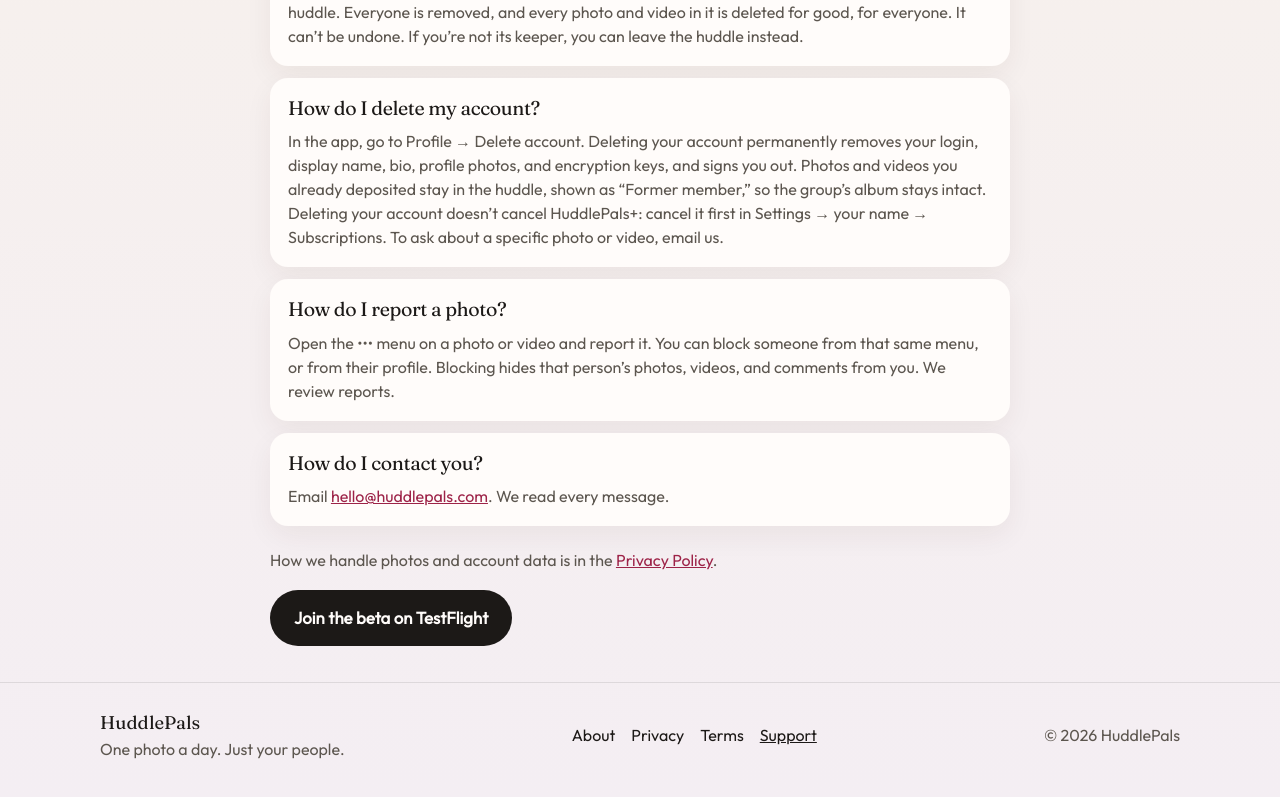
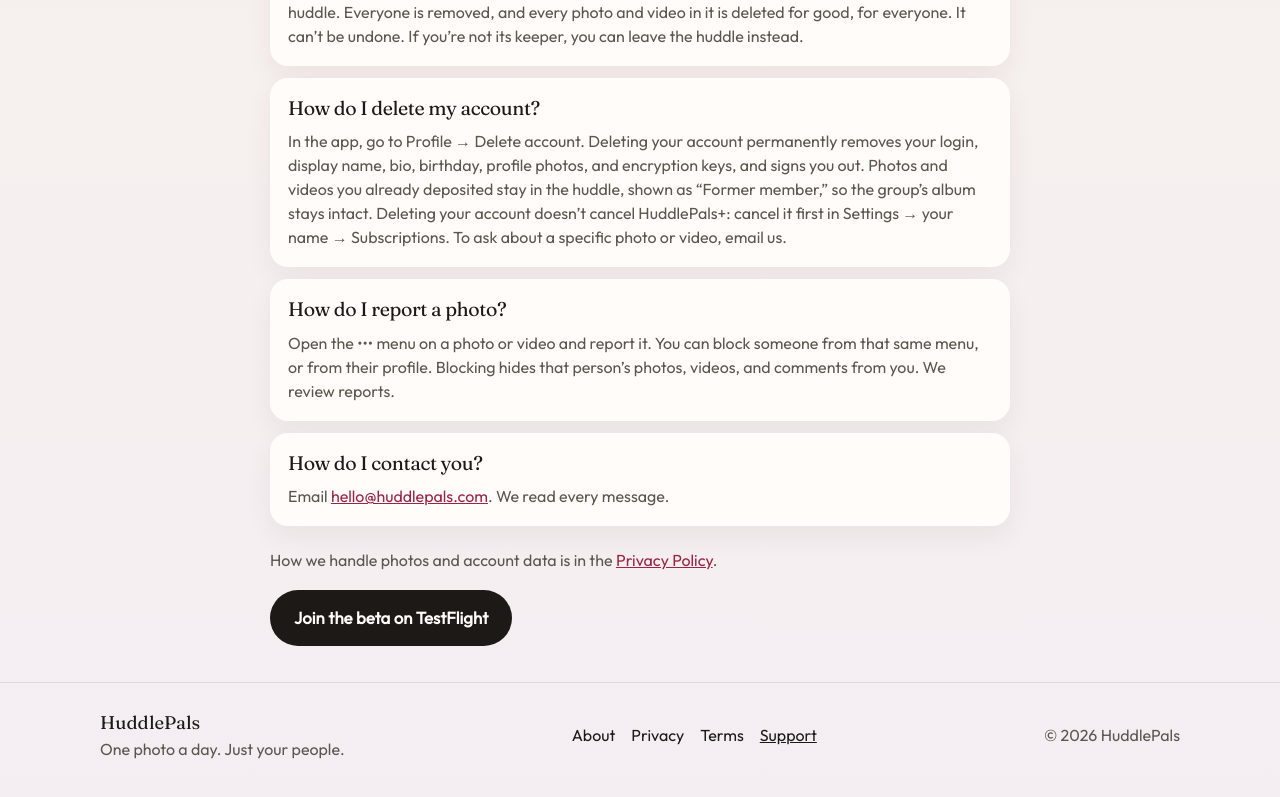
Before and after one commit to XpertiCON106/HuddlePals.com, a React (Vite) app: page /support in a window 1280 px wide. Shown: the part 1377-2174 px from the top of the page. Built offline with nearby package versions, Linux system fonts and the light colour scheme.

Commit message:
Update Support account deletion description

```diff
--- a/src/pages/Support.tsx
+++ b/src/pages/Support.tsx
@@ -102,7 +102,7 @@
           <h2>How do I delete my account?</h2>
           <p>
             In the app, go to Profile → Delete account. Deleting your account permanently removes
-            your login, display name, bio, profile photos, and encryption keys, and signs you out.
+            your login, display name, bio, birthday, profile photos, and encryption keys, and signs you out.
             Photos and videos you already deposited stay in the huddle, shown as “Former member,” so
             the group’s album stays intact. Deleting your account doesn’t cancel HuddlePals+:
             cancel it first in Settings → your name → Subscriptions. To ask about a specific photo
```
